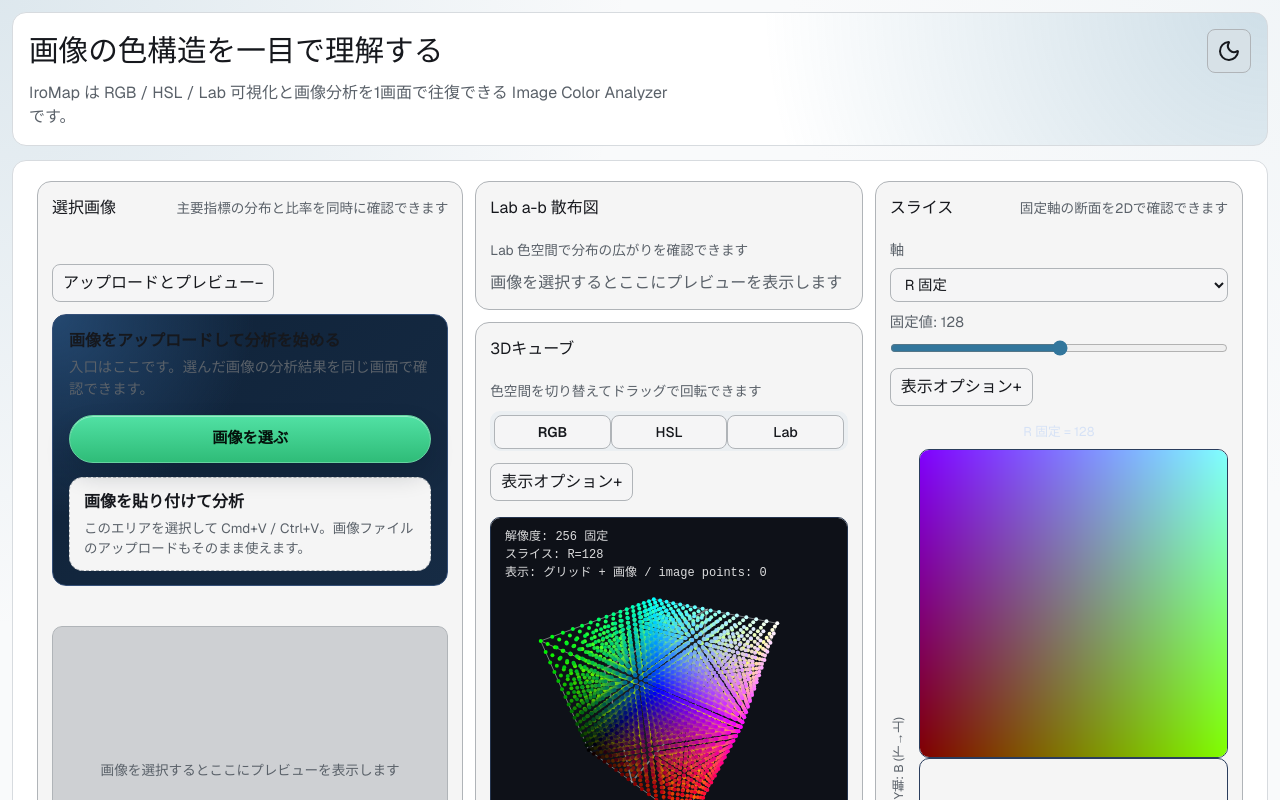
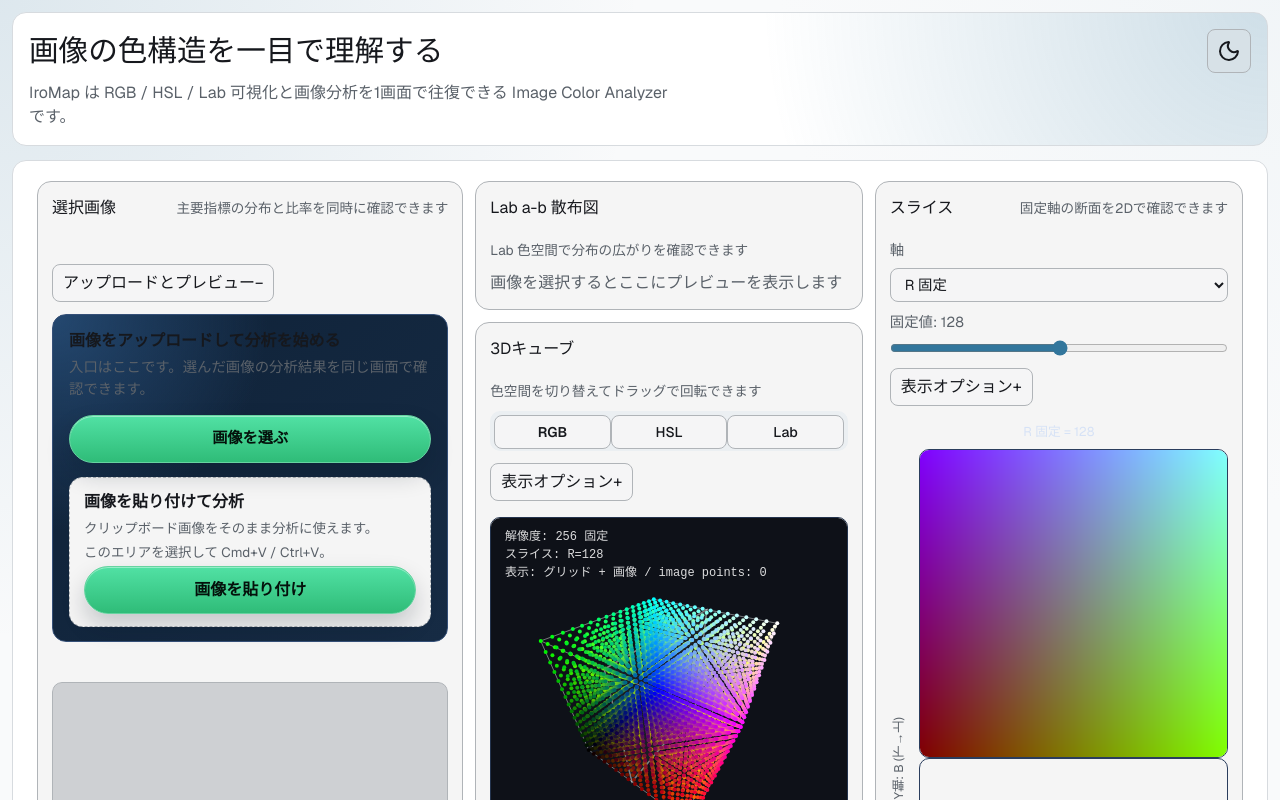
Before and after one commit to Shunkicreate/IroMap, a Next.js app in the folder web/: page / in a window 1280 px wide. Shown: the top 800 px of the page. Built offline with nearby package versions, Linux system fonts and the light colour scheme.

Commit message:
fix: restore workbench paste button

```diff
--- a/web/src/features/workbench/color-workbench.tsx
+++ b/web/src/features/workbench/color-workbench.tsx
@@ -364,6 +364,29 @@ export function ColorWorkbench() {
     handleSourceFileSelected(pastedFile);
   };
 
+  const getClipboardImageFileFromItems = async (): Promise<File | null> => {
+    if (!navigator.clipboard?.read) {
+      throw new Error("clipboard-read-unsupported");
+    }
+
+    const clipboardItems = await navigator.clipboard.read();
+    for (const item of clipboardItems) {
+      const imageType = item.types.find((type) => type.startsWith("image/"));
+      if (!imageType) {
+        continue;
+      }
+
+      const blob = await item.getType(imageType);
+      const extension = imageType.split("/")[1] || "png";
+      return new File([blob], `clipboard-image.${extension}`, {
+        type: imageType,
+        lastModified: Date.now(),
+      });
+    }
+
+    return null;
+  };
+
   const handlePhotoPaste = (event: React.ClipboardEvent<HTMLDivElement>): void => {
     const file = getClipboardImageFile(event.clipboardData);
     if (!file) {
@@ -374,6 +397,29 @@ export function ColorWorkbench() {
     }
     event.preventDefault();
     applyPastedImageFile(file);
+  };
+
+  const handlePhotoPasteButtonClick = async (): Promise<void> => {
+    try {
+      const file = await getClipboardImageFileFromItems();
+      if (!file) {
+        const message = t("photoPasteNoImage");
+        setLiveMessage(message);
+        toast.error(message);
+        return;
+      }
+
+      applyPastedImageFile(file);
+    } catch (error) {
+      const message =
+        error instanceof Error && error.message === "clipboard-read-unsupported"
+          ? t("photoPasteUnsupported")
+          : error instanceof DOMException && error.name === "NotAllowedError"
+            ? t("photoPastePermissionDenied")
+            : t("photoPasteReadFailed");
+      setLiveMessage(message);
+      toast.error(message);
+    }
   };
 
   useEffect(() => {
@@ -464,6 +510,7 @@ export function ColorWorkbench() {
             onSampleSelect={handlePreviewSampleSelect}
             onSourceFileSelected={handleSourceFileSelected}
             onPaste={handlePhotoPaste}
+            onPasteButtonClick={handlePhotoPasteButtonClick}
           />
 
           <WorkbenchMetricsPanel
--- a/web/src/features/workbench/photo-preview-shared.module.css
+++ b/web/src/features/workbench/photo-preview-shared.module.css
@@ -84,6 +84,45 @@
   font-size: 0.9rem;
 }
 
+.pasteZone {
+  align-content: start;
+}
+
+.pasteShortcutHint {
+  margin: 0;
+}
+
+.pasteButton {
+  display: none;
+}
+
+.previewPanel .pasteButton {
+  align-items: center;
+  justify-content: center;
+  inline-size: 100%;
+  min-inline-size: 0;
+  min-block-size: 3rem;
+  padding: 0 1rem;
+  border: 0.0625rem solid #66d3a0;
+  border-radius: 62.4375rem;
+  background: linear-gradient(180deg, #51e1a4, #2fbc78);
+  color: #04110b;
+  font-weight: 700;
+  cursor: pointer;
+  box-shadow:
+    inset 0 0.0625rem 0 #fff6,
+    0 0.75rem 1.5rem #05131f33;
+}
+
+.previewPanel .pasteButton:hover {
+  filter: brightness(1.03);
+}
+
+.previewPanel .pasteButton:focus-visible {
+  outline: 0.125rem solid #91f0bf;
+  outline-offset: 0.1875rem;
+}
+
 .imageStage {
   position: relative;
   display: grid;
@@ -162,8 +201,20 @@
   transform: rotate(90deg);
 }
 
+@media (max-width: 47.9375em) {
+  .pasteShortcutHint {
+    display: none;
+  }
+}
+
 @media (max-width: 39.9375em) {
   .uploadCta {
     align-items: stretch;
   }
 }
+
+@media (max-width: 96em) {
+  .pasteButton {
+    display: inline-flex;
+  }
+}
--- a/web/src/features/workbench/workbench-preview-panel.tsx
+++ b/web/src/features/workbench/workbench-preview-panel.tsx
@@ -28,6 +28,7 @@ type Props = {
   onSampleSelect: (sample: PhotoSample) => void;
   onSourceFileSelected: (file: File | null) => void;
   onPaste: (event: React.ClipboardEvent<HTMLDivElement>) => void;
+  onPasteButtonClick: () => Promise<void>;
 };
 
 export function WorkbenchPreviewPanel({
@@ -43,6 +44,7 @@ export function WorkbenchPreviewPanel({
   onSampleSelect,
   onSourceFileSelected,
   onPaste,
+  onPasteButtonClick,
 }: Props) {
   const imageWrapRef = useRef<HTMLDivElement | null>(null);
   const imageRef = useRef<HTMLImageElement | null>(null);
@@ -215,9 +217,17 @@ export function WorkbenchPreviewPanel({
               onChange={(event) => onSourceFileSelected(event.target.files?.[0] ?? null)}
             />
           </label>
-          <div className="photoPasteZone">
+          <div className={`photoPasteZone ${previewStyles.pasteZone}`}>
             <strong>{t("photoPasteZoneTitle")}</strong>
-            <p>{t("photoPasteZoneHint")}</p>
+            <p>{t("photoPasteZoneDescription")}</p>
+            <p className={previewStyles.pasteShortcutHint}>{t("photoPasteZoneShortcut")}</p>
+            <button
+              type="button"
+              className={`photoUploadButton ${previewStyles.pasteButton}`}
+              onClick={() => void onPasteButtonClick()}
+            >
+              {t("photoPasteButton")}
+            </button>
           </div>
         </div>
       </PersistedDisclosure>
--- a/web/src/i18n/messages.ts
+++ b/web/src/i18n/messages.ts
@@ -142,6 +142,9 @@ export const i18nMessages = {
     photoPasteZoneTitle: "画像を貼り付けて分析",
     photoPasteZoneHint:
       "このエリアを選択して Cmd+V / Ctrl+V。画像ファイルのアップロードもそのまま使えます。",
+    photoPasteZoneDescription: "クリップボード画像をそのまま分析に使えます。",
+    photoPasteZoneShortcut: "このエリアを選択して Cmd+V / Ctrl+V。",
+    photoPasteButton: "画像を貼り付け",
     photoUploadCtaTitle: "画像をアップロードして分析を始める",
     photoUploadCtaDescription: "入口はここです。選んだ画像の分析結果を同じ画面で確認できます。",
     photoUploadButton: "画像を選ぶ",
@@ -149,6 +152,9 @@ export const i18nMessages = {
     photoUploadCleared: "画像選択をクリアしました",
     photoPasteApplied: "クリップボード画像を適用しました",
     photoPasteNoImage: "クリップボード内に画像がありません",
+    photoPasteUnsupported: "このブラウザではクリップボード画像の直接読み取りに対応していません",
+    photoPastePermissionDenied: "クリップボード画像の読み取りが許可されていません",
+    photoPasteReadFailed: "クリップボード画像の読み取りに失敗しました",
     photoAnalyzing: "分析中...",
     photoError: "画像のデコードまたは分析に失敗しました",
     photoLabScatter: "Lab a-b 散布図",
@@ -326,6 +332,9 @@ export const i18nMessages = {
     photoPasteZoneTitle: "Paste image to analyze",
     photoPasteZoneHint:
       "Focus this area and press Cmd+V / Ctrl+V. File upload remains available as well.",
+    photoPasteZoneDescription: "Use a clipboard image directly for analysis.",
+    photoPasteZoneShortcut: "Focus this area and press Cmd+V / Ctrl+V.",
+    photoPasteButton: "Paste image",
     photoUploadCtaTitle: "Upload an image to start analysis",
     photoUploadCtaDescription:
       "Start here. Review the selected image and its analysis in the same workspace.",
@@ -334,6 +343,9 @@ export const i18nMessages = {
     photoUploadCleared: "Cleared image selection",
     photoPasteApplied: "Applied clipboard image",
     photoPasteNoImage: "No image found in clipboard",
+    photoPasteUnsupported: "Direct clipboard image reading is not supported in this browser",
+    photoPastePermissionDenied: "Clipboard image access was not allowed",
+    photoPasteReadFailed: "Failed to read the clipboard image",
     photoAnalyzing: "Analyzing...",
     photoError: "Failed to decode image or compute analysis",
     photoLabScatter: "Lab a-b scatter",
```
